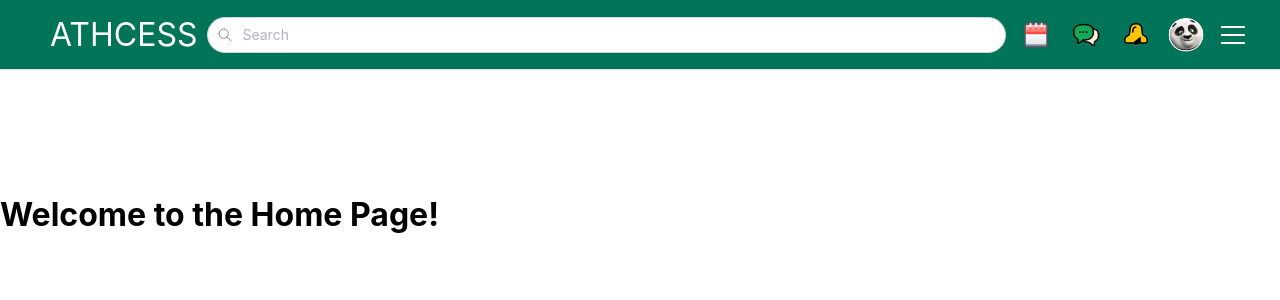
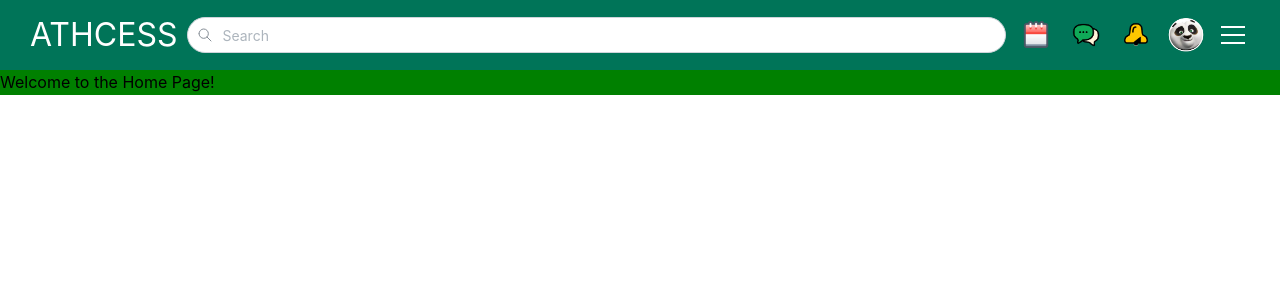
Before and after one commit to Athcess/athcess-frontend, a React (Vite) app: page /home in a window 1280 px wide. Shown: the top 300 px of the page. Built offline with nearby package versions, Linux system fonts and the light colour scheme.

Commit message:
implement navigation bar

```diff
--- a/src/Components/NavigationBar.jsx
+++ b/src/Components/NavigationBar.jsx
@@ -14,7 +14,7 @@ import { IconSearch } from "@tabler/icons-react";
 export default function NavigationBar() {
   const [opened, { toggle }] = useDisclosure();
   return (
-    <div className={styles.container}>
+    <header className={styles.container}>
       <div className={styles.headerText}>ATHCESS</div>
       <Autocomplete
         className={styles.search}
@@ -29,28 +29,16 @@ export default function NavigationBar() {
         visibleFrom="xs"
       />
       <UnstyledButton>
-        <Image
-          src="../../public/Images/calendar_logo.png"
-          className={styles.image}
-        />
+        <Image src="/Images/calendar_logo.png" className={styles.image} />
       </UnstyledButton>
       <UnstyledButton>
-        <Image
-          src="../../public/Images/chat_logo.png"
-          className={styles.image}
-        />
+        <Image src="/Images/chat_logo.png" className={styles.image} />
       </UnstyledButton>
       <UnstyledButton>
-        <Image
-          src="../../public/Images/noti_logo.png"
-          className={styles.image}
-        />
+        <Image src="/Images/noti_logo.png" className={styles.image} />
       </UnstyledButton>
       <UnstyledButton>
-        <Image
-          src="../../public/Images/profile_logo.png"
-          className={styles.image}
-        />
+        <Image src="/Images/profile_logo.png" className={styles.image} />
       </UnstyledButton>
       <Burger
         className={styles.burger}
@@ -59,6 +47,6 @@ export default function NavigationBar() {
         onClick={toggle}
         aria-label="Toggle navigation"
       />
-    </div>
+    </header>
   );
 }
--- a/src/Pages/HomePage.jsx
+++ b/src/Pages/HomePage.jsx
@@ -3,8 +3,8 @@ import styles from "../scss/HomePage.module.scss";
 
 export default function HomePage() {
   return (
-    <div className={styles}>
-      <h1>Welcome to the Home Page!</h1>
+    <div className={styles.container}>
+      <div>Welcome to the Home Page!</div>
     </div>
   );
 }
--- a/src/Router/Router.jsx
+++ b/src/Router/Router.jsx
@@ -17,6 +17,7 @@ import {
   Routes,
   Outlet,
 } from "react-router-dom";
+import styles from "../scss/AppRouter.module.scss";
 
 export default function AppRouter() {
   return (
--- /dev/null
+++ b/src/scss/AppRouter.module.scss
@@ -0,0 +1,3 @@
+.container {
+  height: 100%;
+}
--- a/src/scss/HomePage.module.scss
+++ b/src/scss/HomePage.module.scss
@@ -0,0 +1,5 @@
+.container {
+  width: 100%;
+  height: 100%;
+  background-color: green;
+}
--- a/src/scss/NavigationBar.module.scss
+++ b/src/scss/NavigationBar.module.scss
@@ -1,14 +1,14 @@
 .container {
   display: flex;
   align-items: center;
+  justify-content: space-around;
+  width: 100%;
   height: 70px;
   gap: 10px;
-  margin-bottom: 120px;
   background-color: #007458;
   color: white;
-  border-bottom: 1px solid
-    light-dark(var(--mantine-color-gray-3), var(--mantine-color-dark-4));
-  padding: 0px 30px 0px 50px;
+
+  padding: 0px 30px 0px 30px;
   .headerText {
     font-size: 32px;
   }
```
Also changed, not shown: src/Pages/WelcomePage.jsx (+26 -8 lines).
